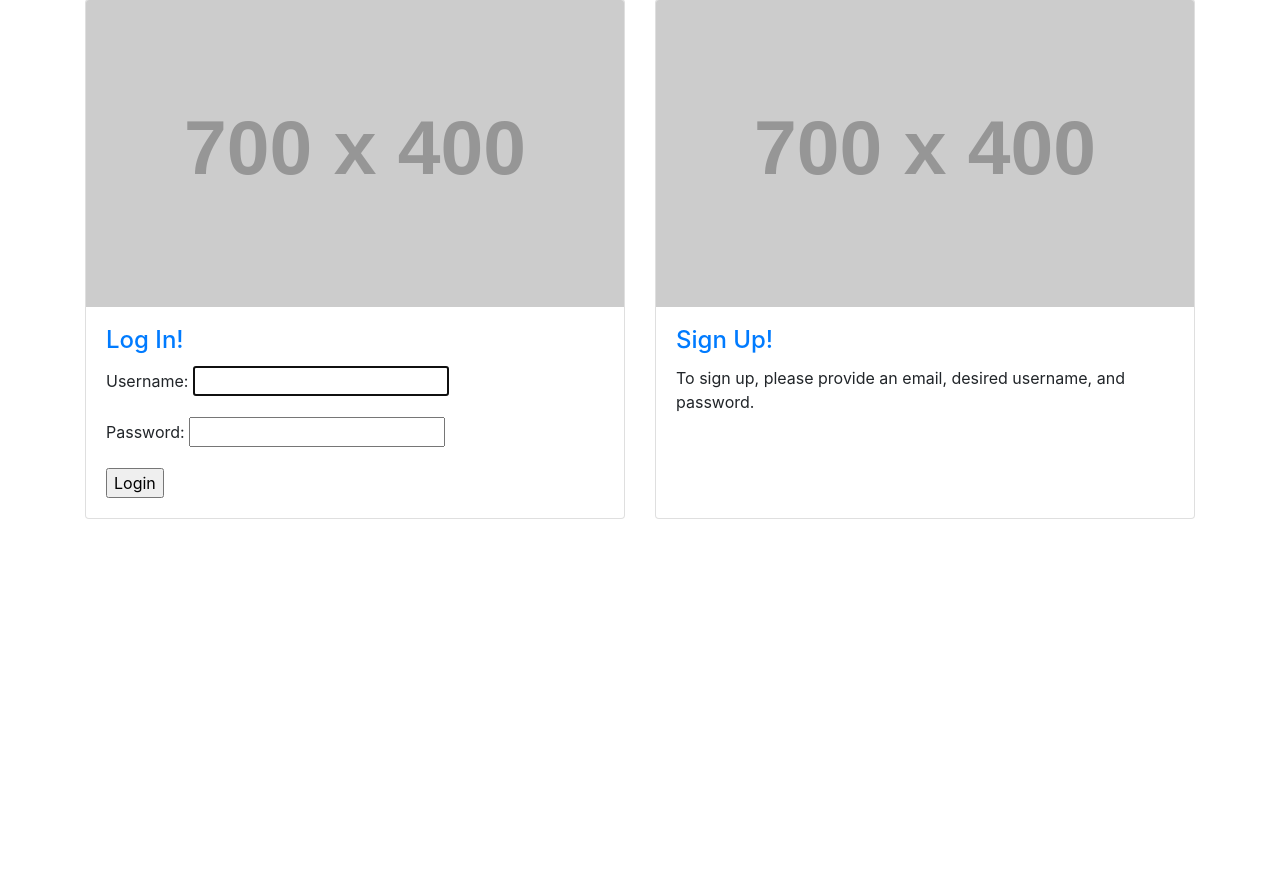
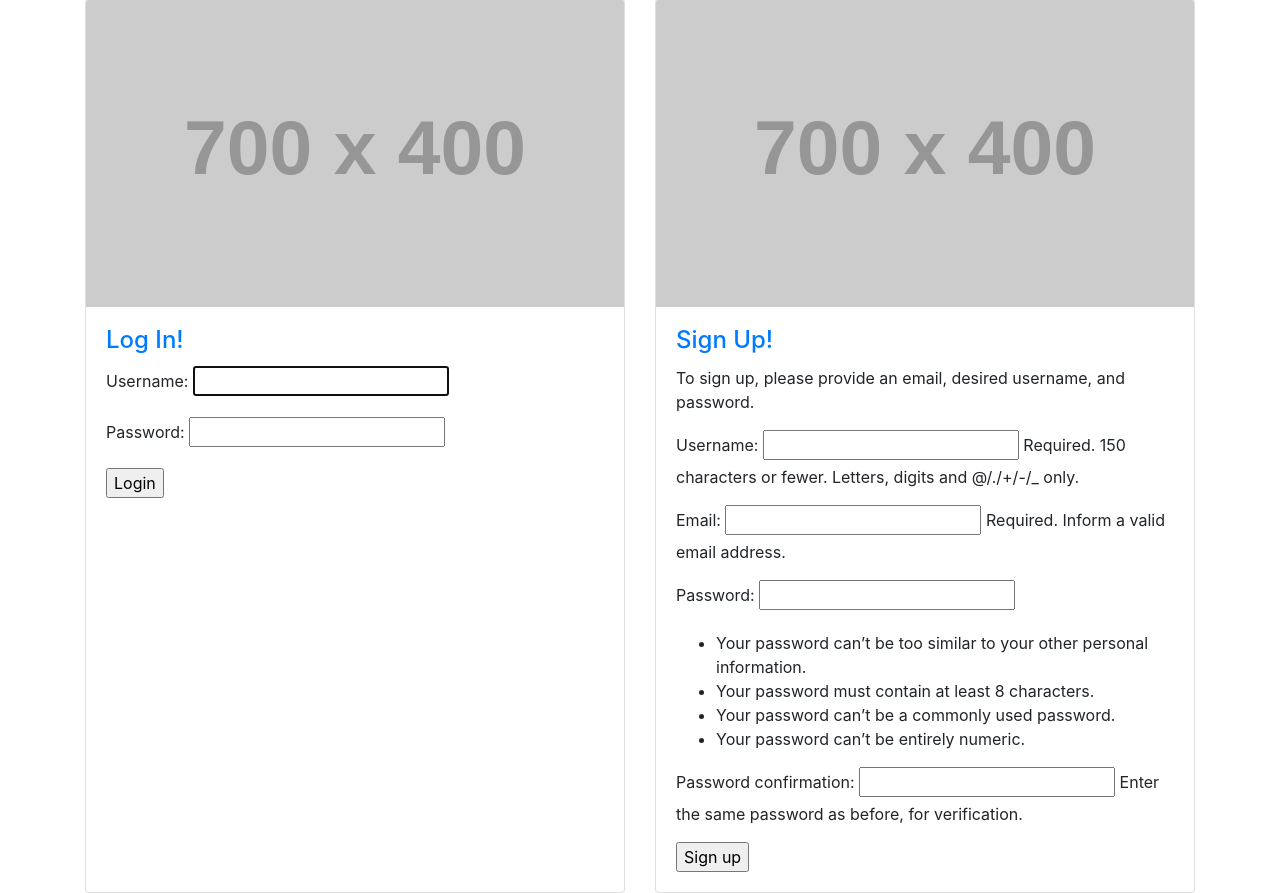
Before and after one commit to RyanJRegan/Soundboard, a Django app: page /login_or_signup/ in a window 1280 px wide. Shown: the part 257-1150 px from the top of the page. Before the commit the page ends 776 px from the top, so only its background shows below. Run offline with Django 3.2, Linux system fonts and the light colour scheme; grey boxes labelled with a size stand in for pictures from a placeholder-image service; parts of the project's set-up code (start-up, migrations or seed data) failed here and were passed over; some libraries are stand-ins or nearby versions.

Commit message:
completed basic login/signup form

```diff
--- a/soundboard/templates/soundboard/login_or_signup.html
+++ b/soundboard/templates/soundboard/login_or_signup.html
@@ -16,7 +16,7 @@
                   <a href="#">Log In!</a>
                 </h4>
                 {% csrf_token %}
-                 {{ authentication_form.as_p }}
+                {{ authentication_form.as_p }}
                 <button type="submit">Login</button>
               </form>
             </div>
@@ -26,11 +26,14 @@
           <div class="card h-100">
             <a href="#"><img class="card-img-top" src="http://placehold.it/700x400" alt=""></a>
             <div class="card-body">
-              <form>
+              <form method="post" action="/signup/">
                 <h4 class="card-title">
                   <a href="#">Sign Up!</a>
                 </h4>
                 <p class="card-text">To sign up, please provide an email, desired username, and password.</p>
+                {% csrf_token %}
+                {{ user_creation_form.as_p }}
+                <button type="submit">Sign up</button>
               </form>
             </div>
           </div>
--- a/soundboard/views.py
+++ b/soundboard/views.py
@@ -1,8 +1,17 @@
 from django.shortcuts import render, redirect
 from django.contrib.auth.decorators import login_required
-from django.contrib.auth.forms import AuthenticationForm
+from django.contrib.auth.forms import AuthenticationForm, UserCreationForm
 from django.views.decorators.csrf import csrf_protect
 from django.contrib.auth import login, authenticate
+from django.contrib.auth.models import User
+from django import forms
+
+class SignUpForm(UserCreationForm):
+    email = forms.EmailField(max_length=254, help_text='Required. Inform a valid email address.')
+
+    class Meta:
+        model = User
+        fields = ('username', 'email', 'password1', 'password2', )
 
 def index(request):
     return render(request, "soundboard/index.html")
@@ -13,8 +22,7 @@ def login_user(request):
         return #TODO error message city
     authentication_form = AuthenticationForm(data=request.POST)
     if not authentication_form.is_valid():
-        return render(request, "soundboard/login_or_signup.html", {'authentication_form': authentication_form})
-    # authentication_form.save()
+        return login_or_signup(request, authentication_form=authentication_form)
     username = authentication_form.cleaned_data.get('username')
     password = authentication_form.cleaned_data.get('password')
     user = authenticate(username=username, password=password)
@@ -25,9 +33,24 @@ def login_user(request):
 def your_boards(request):
     return render(request, "soundboard/your_boards.html")
 
+@csrf_protect
 def signup(request):
-   pass
+    if request.method != 'POST':
+        return #TODO error message city
+    user_creation_form = SignUpForm(data=request.POST)
+    if not user_creation_form.is_valid():
+        return login_or_signup(request, user_creation_form=user_creation_form)
+    user_creation_form.save()
+    username = user_creation_form.cleaned_data.get('username')
+    password = user_creation_form.cleaned_data.get('password1')
+    user = authenticate(username=username, password=password)
+    login(request, user)
+    return redirect('your_boards')
 
-def login_or_signup(request):
-    authentication_form = AuthenticationForm()
-    return render(request, "soundboard/login_or_signup.html", {'authentication_form': authentication_form})
+def login_or_signup(request, authentication_form=None, user_creation_form=None):
+    if authentication_form is None:
+        authentication_form = AuthenticationForm()
+    if user_creation_form is None:
+        user_creation_form = SignUpForm()
+    return render(request, "soundboard/login_or_signup.html", {'authentication_form': authentication_form,
+        'user_creation_form': user_creation_form})
```
